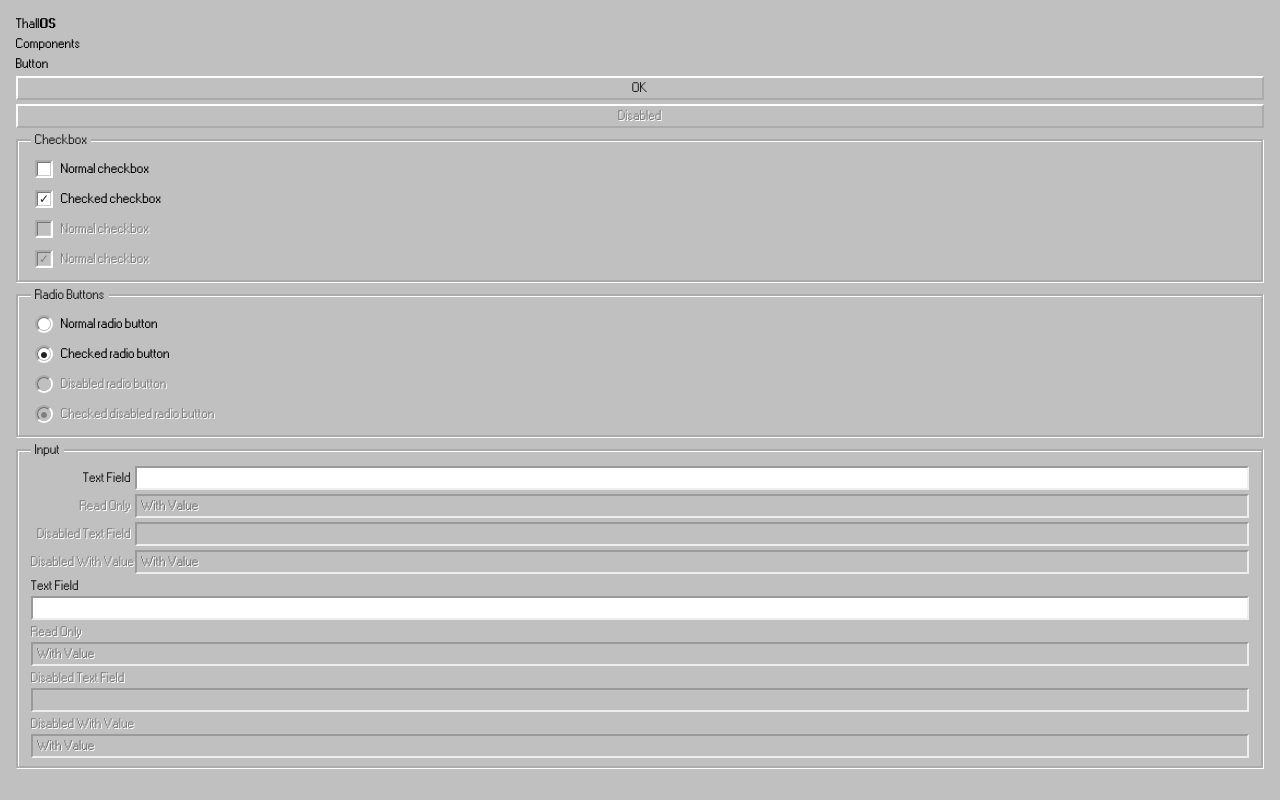
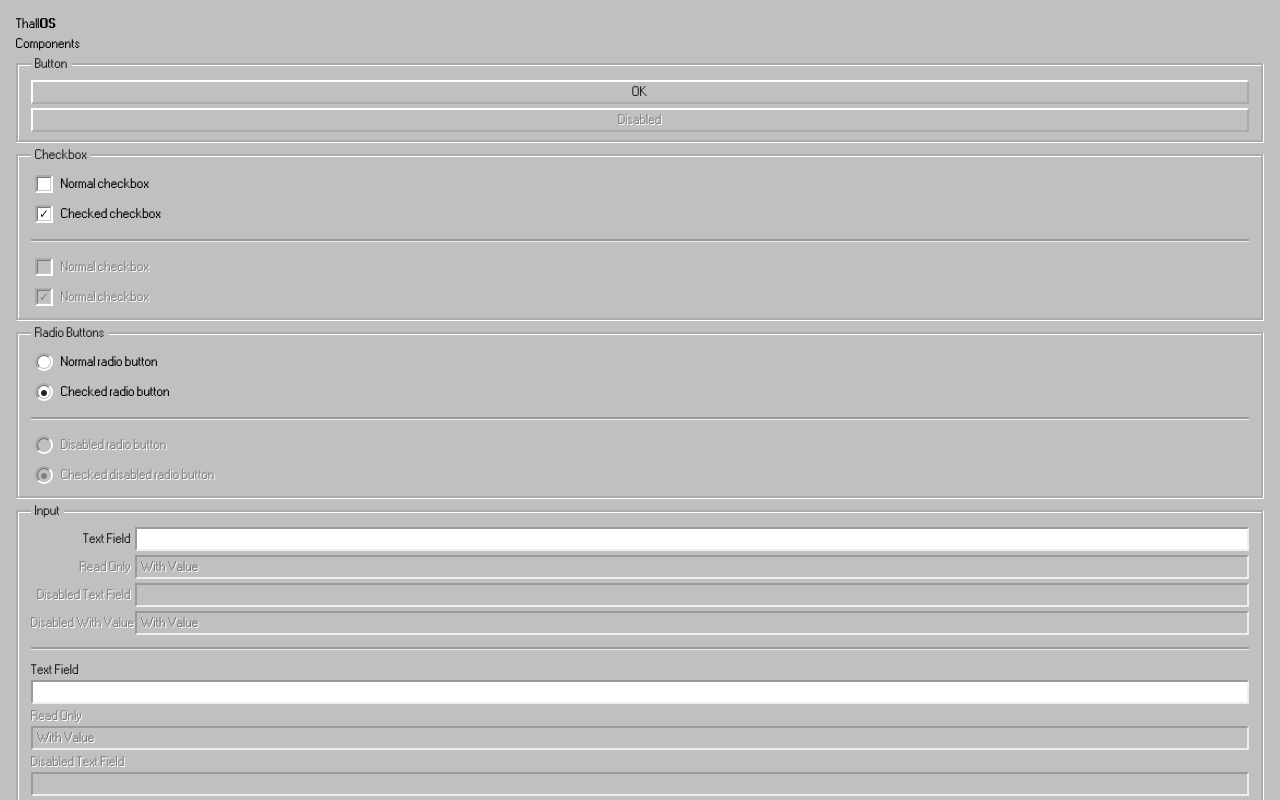
Before and after one commit to tmaiadev/thallos, a React (Vite) app: page / in a window 1280 px wide. Built offline with nearby package versions, Linux system fonts and the light colour scheme.

Commit message:
feat: showcases Separator in DesignSystem and wraps Button in Fieldset

```diff
--- a/src/components/system/design-system/DesignSystem.tsx
+++ b/src/components/system/design-system/DesignSystem.tsx
@@ -4,24 +4,28 @@ import RadioButton from "@/components/ui/radio-button";
 import Fieldset from "@/components/ui/fieldset";
 import style from "./DesignSystem.module.css";
 import TextField from "@/components/ui/text-field";
+import Separator from "@/components/ui/separator";
 
 export function DesignSystem() {
   return (
     <div className={style.wrapper}>
       <h1>Thall<b>OS</b></h1>
       <h2>Components</h2>
-      <h3>Button</h3>
-      <Button>OK</Button>
-      <Button disabled>Disabled</Button>
+      <Fieldset legend="Button">
+        <Button>OK</Button>
+        <Button disabled>Disabled</Button>
+      </Fieldset>
       <Fieldset legend="Checkbox">
         <Checkbox>Normal checkbox</Checkbox>
         <Checkbox defaultChecked>Checked checkbox</Checkbox>
+        <Separator />
         <Checkbox disabled>Normal checkbox</Checkbox>
         <Checkbox defaultChecked disabled>Normal checkbox</Checkbox>
       </Fieldset>
       <Fieldset legend="Radio Buttons">
         <RadioButton name="option" value="0">Normal radio button</RadioButton>
         <RadioButton name="option" value="1" defaultChecked>Checked radio button</RadioButton>
+        <Separator />
         <RadioButton disabled>Disabled radio button</RadioButton>
         <RadioButton defaultChecked disabled>Checked disabled radio button</RadioButton>
       </Fieldset>
@@ -30,6 +34,7 @@ export function DesignSystem() {
         <TextField label="Read Only" placeholder="With Value" variant="inline" readOnly />
         <TextField label="Disabled Text Field" variant="inline" disabled />
         <TextField label="Disabled With Value" placeholder="With Value" variant="inline" disabled />
+        <Separator />
         <TextField label="Text Field" />
         <TextField label="Read Only" placeholder="With Value" readOnly />
         <TextField label="Disabled Text Field" disabled />
```
